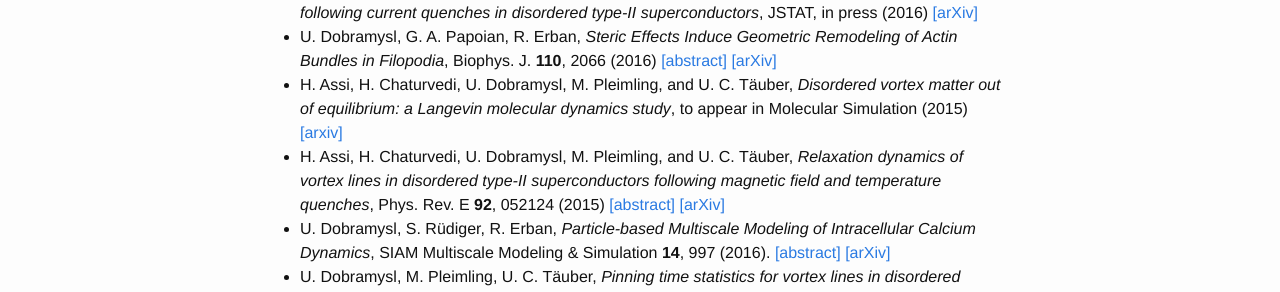
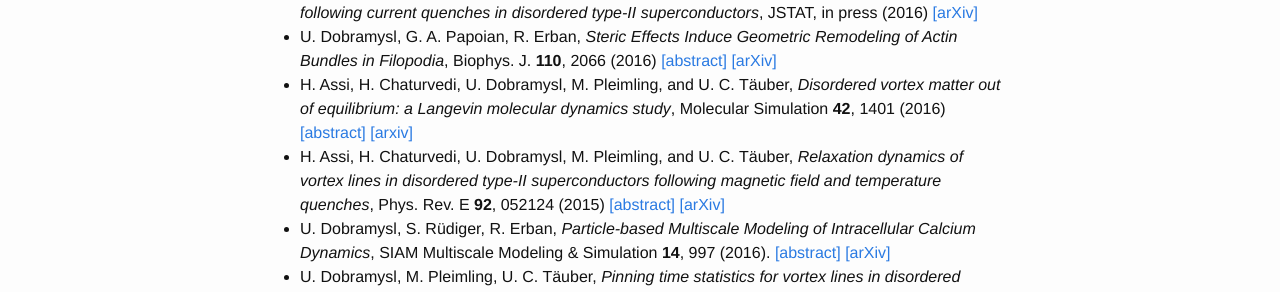
Before and after one commit to ulido/ulido.github.io, a Jekyll site: the page built from 03-publications.md, in a window 1280 px wide. Shown: the part 275-567 px from the top of the page. Built offline with Jekyll 4.4.1, drawn with Linux system fonts in a browser that asks for light colours.

Commit message:
Mol Simul review published

```diff
--- a/03-publications.md
+++ b/03-publications.md
@@ -7,7 +7,7 @@ permalink: /publications/
 * H. Chaturvedi, H. Assi, U. Dobramysl, M. Pleimling and U. C. T&auml;uber, *Flux line relaxation kinetics following current quenches in disordered type-II superconductors*, JSTAT, in press (2016) [[arXiv]](http://arxiv.org/abs/1606.06100)
 * U. Dobramysl, G. A. Papoian, R. Erban, *Steric Effects Induce Geometric Remodeling of Actin Bundles in Filopodia*, Biophys. J. **110**, 2066 (2016) [[abstract]](http://dx.doi.org/10.1016/j.bpj.2016.03.013) [[arXiv]](http://arxiv.org/abs/1605.03119)
 * H. Assi, H. Chaturvedi, U. Dobramysl, M. Pleimling, and U. C.
- T&auml;uber, *Disordered vortex matter out of equilibrium: a Langevin molecular dynamics study*, to appear in Molecular Simulation (2015) [[arxiv]](http://arxiv.org/abs/1509.02227)
+ T&auml;uber, *Disordered vortex matter out of equilibrium: a Langevin molecular dynamics study*, Molecular Simulation **42**, 1401 (2016) [[abstract]](http://dx.doi.org/10.1080/08927022.2015.1119826) [[arxiv]](http://arxiv.org/abs/1509.02227)
 * H. Assi, H. Chaturvedi, U. Dobramysl, M. Pleimling, and U. C.
  T&auml;uber, *Relaxation dynamics of vortex lines in disordered type-II superconductors following magnetic field and temperature quenches*, Phys. Rev. E **92**, 052124 (2015) [[abstract]](http://journals.aps.org/pre/abstract/10.1103/PhysRevE.92.052124) [[arXiv]](http://arxiv.org/abs/1505.06240)
 * U. Dobramysl, S. R&uuml;diger, R. Erban, *Particle-based Multiscale Modeling of Intracellular Calcium Dynamics*, SIAM Multiscale Modeling &amp; Simulation **14**, 997 (2016). [[abstract]](http://epubs.siam.org/doi/abs/10.1137/15M1015030) [[arXiv]](http://arxiv.org/abs/1504.00146)
```
